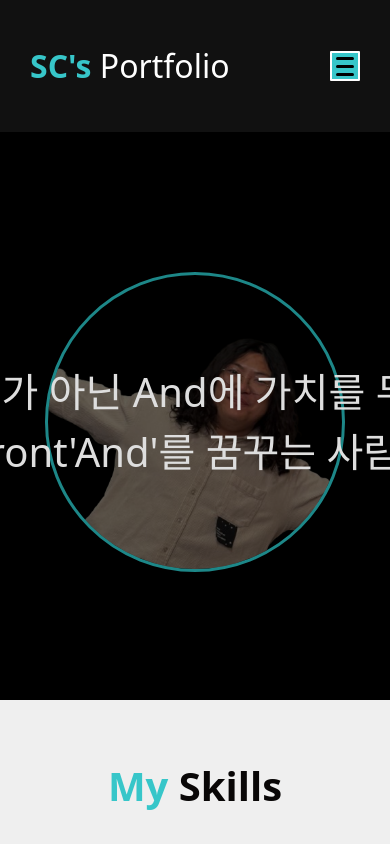
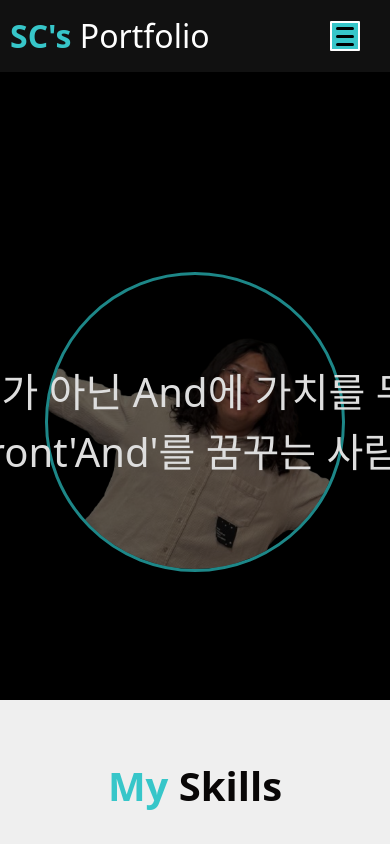
Before and after one commit to interclear94/scportfolio, a React (Vite) app: page / in a window 390 px wide. Shown: the top 844 px of the page. Built offline with nearby package versions, Linux system fonts and the light colour scheme.

Commit message:
헤더 반응형 작업중

```diff
--- a/src/components/header/LogoName.jsx
+++ b/src/components/header/LogoName.jsx
@@ -2,7 +2,7 @@ import React from "react";
 
 const LogoName = () => {
   return (
-    <h1 className="xm:m-[30px] lg:mx-0 text-[#fff] text-[2rem] font-bold cursor-pointer">
+    <h1 className="xm:mx-[10px] lg:mx-0 text-[#fff] text-[2rem] font-bold cursor-pointer">
       <span className="text-[#37C6C9]">SC's</span>{" "}
       <span className="font-light">Portfolio</span>
     </h1>
```
